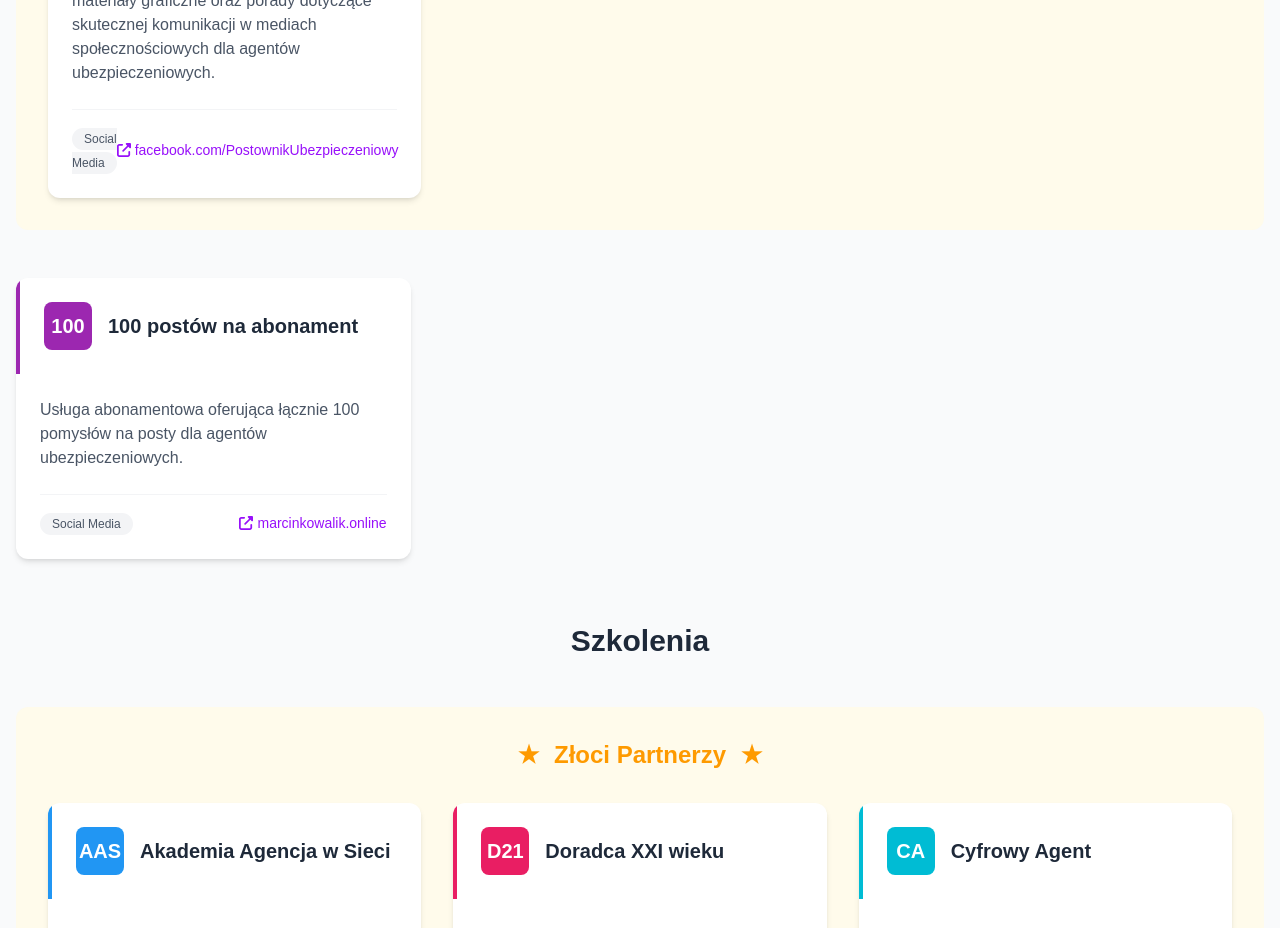
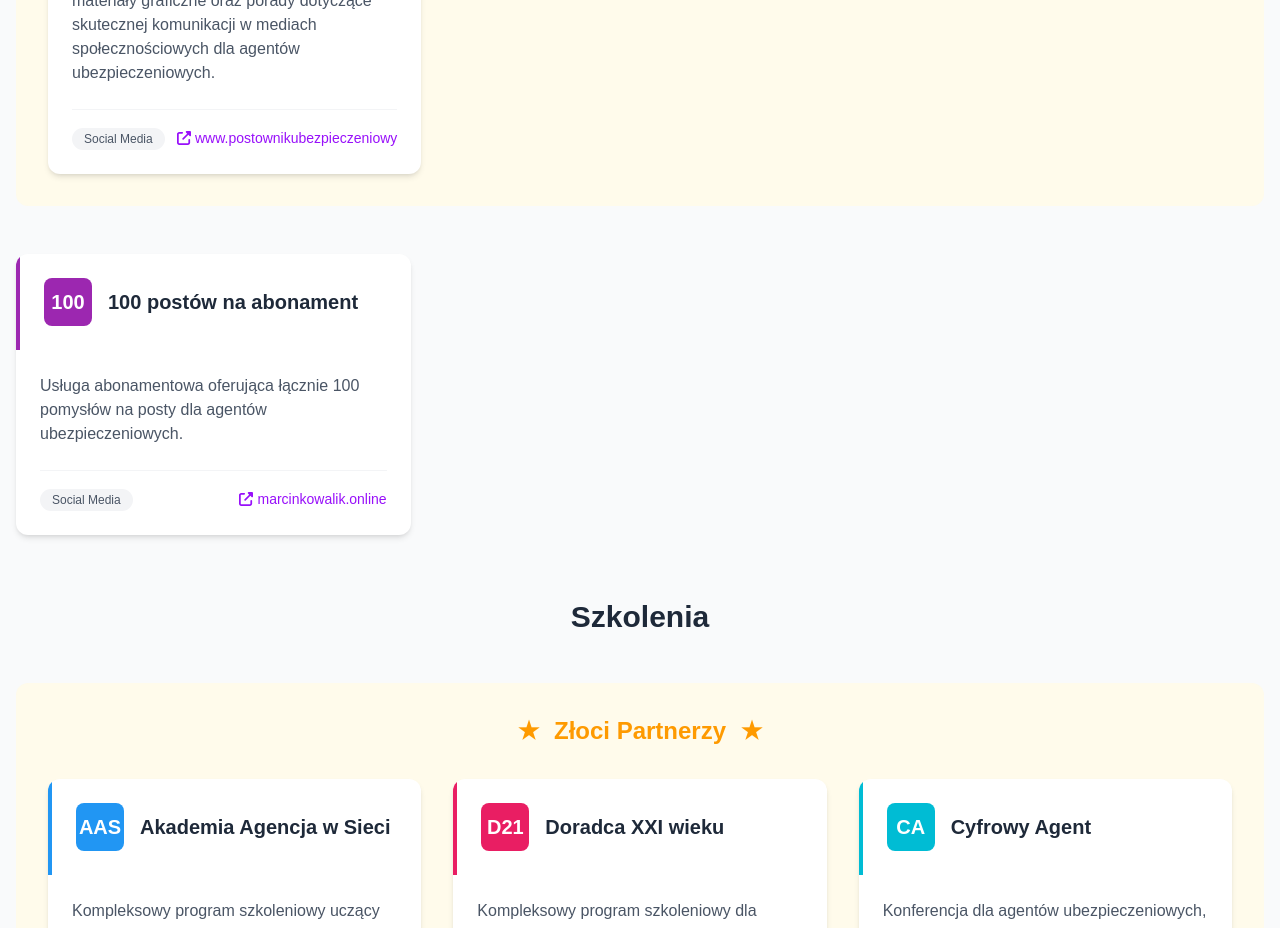
Before and after one commit to Mateusz-Bukowski/domowylekarz-pl, a Next.js app: page / in a window 1280 px wide. Shown: the part 2500-3428 px from the top of the page. Built offline with nearby package versions, Linux system fonts and the light colour scheme.

Commit message:
Fix Postownik Ubezpieczeniowy link

```diff
--- a/src/app/page.tsx
+++ b/src/app/page.tsx
@@ -257,7 +257,7 @@
             color="#FFD700"
             description="Największa baza wiedzy o marketingu ubezpieczeniowym w social mediach. Platforma oferuje gotowe wzory postów, materiały graficzne oraz porady dotyczące skutecznej komunikacji w mediach społecznościowych dla agentów ubezpieczeniowych."
             tag="Social Media"
-            website="facebook.com/PostownikUbezpieczeniowy"
+            website="www.postownikubezpieczeniowy"
           />
         </div>
       </div>
```
